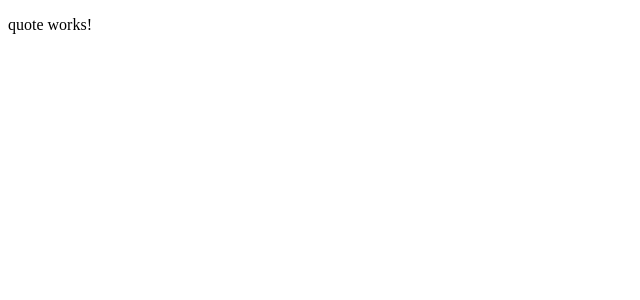
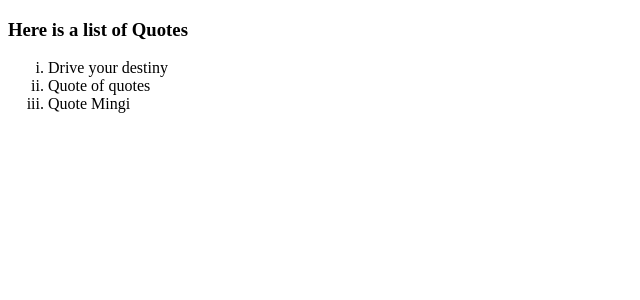
Before and after one commit to Antavio/Quotes, an Angular app: page / in a window 1280 px wide. Shown: the top 300 px of the page, without its empty margins (0-640 px from the left). Built offline with nearby package versions, Linux system fonts and the light colour scheme.

Commit message:
Add dummy data to quote template and link it with the root component.

```diff
--- a/src/app/quote/quote.component.html
+++ b/src/app/quote/quote.component.html
@@ -1,3 +1,4 @@
-<p>
-  quote works!
-</p>
+<h3>Here is a list of Quotes</h3>
+<ol type="i">
+  <li *ngFor='let quote of quotes'>{{quote.quote}}</li>
+</ol>
--- a/src/app/quote/quote.component.ts
+++ b/src/app/quote/quote.component.ts
@@ -1,5 +1,5 @@
 import { Component, OnInit } from '@angular/core';
-
+import {Quote} from '../quote';
 @Component({
   selector: 'app-quote',
   templateUrl: './quote.component.html',
@@ -7,7 +7,13 @@ import { Component, OnInit } from '@angular/core';
 })
 export class QuoteComponent implements OnInit {
 
-  constructor() { }
+  quotes = [
+    new Quote(1,"Drive your destiny","Mandela","Anthony"),
+    new Quote(2,"Quote of quotes","Author","Publisher"),
+    new Quote(3,"Quote Mingi","Mhandisi","Chief Publisher"),
+  ]
+  constructor() {
+  }
 
   ngOnInit() {
   }
```
